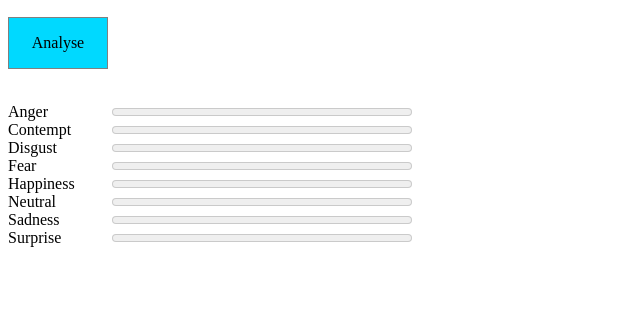
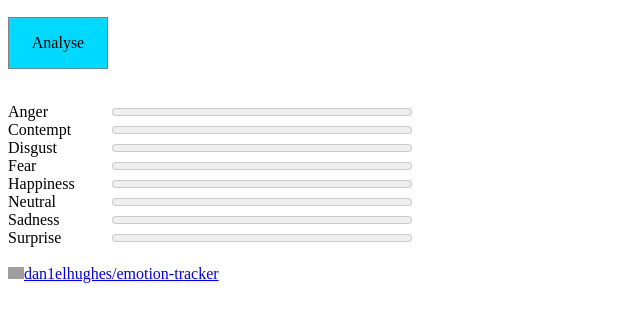
Before and after one commit to dan1elhughes/emotion-tracker, a website: page public/index.html in a window 1280 px wide. Shown: the part 311-632 px from the top of the page, without its empty margins (0-640 px from the left). Drawn offline with nearby package versions, Linux system fonts and the light colour scheme; grey boxes are pictures that could not be loaded.

Commit message:
Add source link

```diff
--- a/public/index.html
+++ b/public/index.html
@@ -39,6 +39,9 @@
 	<span class="meterLabel">Surprise</span>
 	<meter value="0" min="0" max="1" class="surprise"></meter>
 	<br/>
+	<br/>
+
+	<img style="display-inline" src="https://image.flaticon.com/icons/svg/25/25231.svg" alt="" width=16><a href="https://github.com/dan1elhughes/emotion-tracker">dan1elhughes/emotion-tracker</a></p>
 
 	<code class="debug">
 
```
